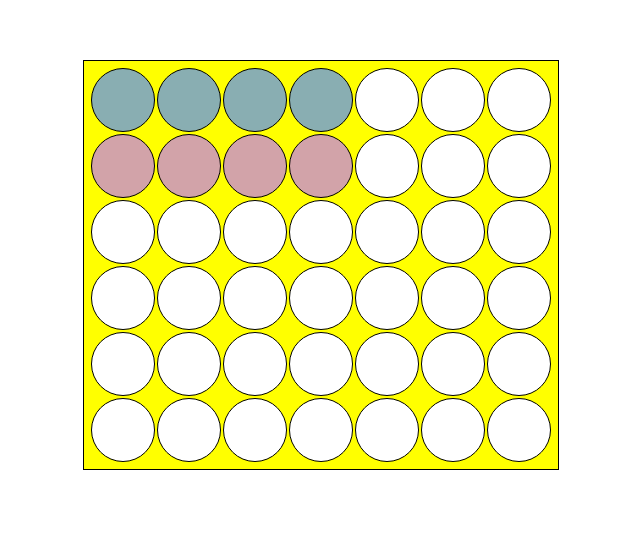
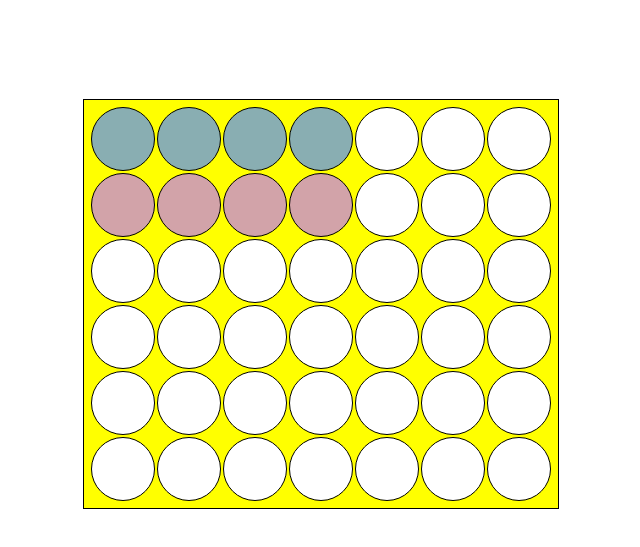
Before and after one commit to ferose/p2pgames, a React (Create React App) app: page / in a window 1280 px wide. Shown: the part 135-682 px from the top of the page, without its empty margins (319-959 px from the left). Built offline with nearby package versions, Linux system fonts and the light colour scheme.

Commit message:
Added a hovering piece with onMouseOver event

```diff
--- a/src/Board.css
+++ b/src/Board.css
@@ -1,24 +1,24 @@
+.top-row {
+    padding: 5px;
+    background: white;
+    display: block;
+}
+
 .board {
     padding: 5px;
     border: 1px solid black;
     background: yellow;
+    display: block;
 }
 
 .circle {
     width: 60px;
     height: 60px;
     border-radius: 50%;
-    border: 1px solid black;
 }
 
-.blank {
-    background: white;
-}
-
-.blue {
-    background: #89aeb2;
-}
-
-.red {
-    background: #d2a3a9;
-}
+.blank { background: white; }
+.blue { background: #89aeb2; }
+.red { background: #d2a3a9; }
+.border-white { border: 1px solid white; }
+.border-black { border: 1px solid black; }
--- a/src/Board.tsx
+++ b/src/Board.tsx
@@ -54,7 +54,7 @@ export default class Board extends React.Component<IBoardProps, IBoardState> {
     const col = Number(dataset.col);
     const row = Number(dataset.row);
     this.setState({
-      clicked: [row, col]
+      clicked: [row, col],
     });
   }
 
@@ -64,16 +64,26 @@ export default class Board extends React.Component<IBoardProps, IBoardState> {
 
   public render() {
     return (
-      <table className="board">
-        <tbody>
+      <table>
+        <thead className="top-row">
+          <tr>
+            {this.state.grid[0].map((cell, j) => {
+              const cellType = j === (this.state.clicked && this.state.clicked[1]) ? "red border-black" : "blank border-white";
+              return <th
+                key={j}
+                className={["circle", cellType].join(" ")}></th>
+            })}
+          </tr>
+        </thead>
+        <tbody className="board">
         {this.state.grid.map((row, i) => {
           return <tr key={i}>{row.map((cell, j) => {
             return <td
               key={j}
               data-row={i}
               data-col={j}
-              className={[cell, "circle"].join(" ")}
-              onClick={this.handleClick}></td>
+              className={["circle", "border-black", cell].join(" ")}
+              onMouseOver={this.handleClick}></td>
           })}</tr>
         })}
         </tbody>
```
